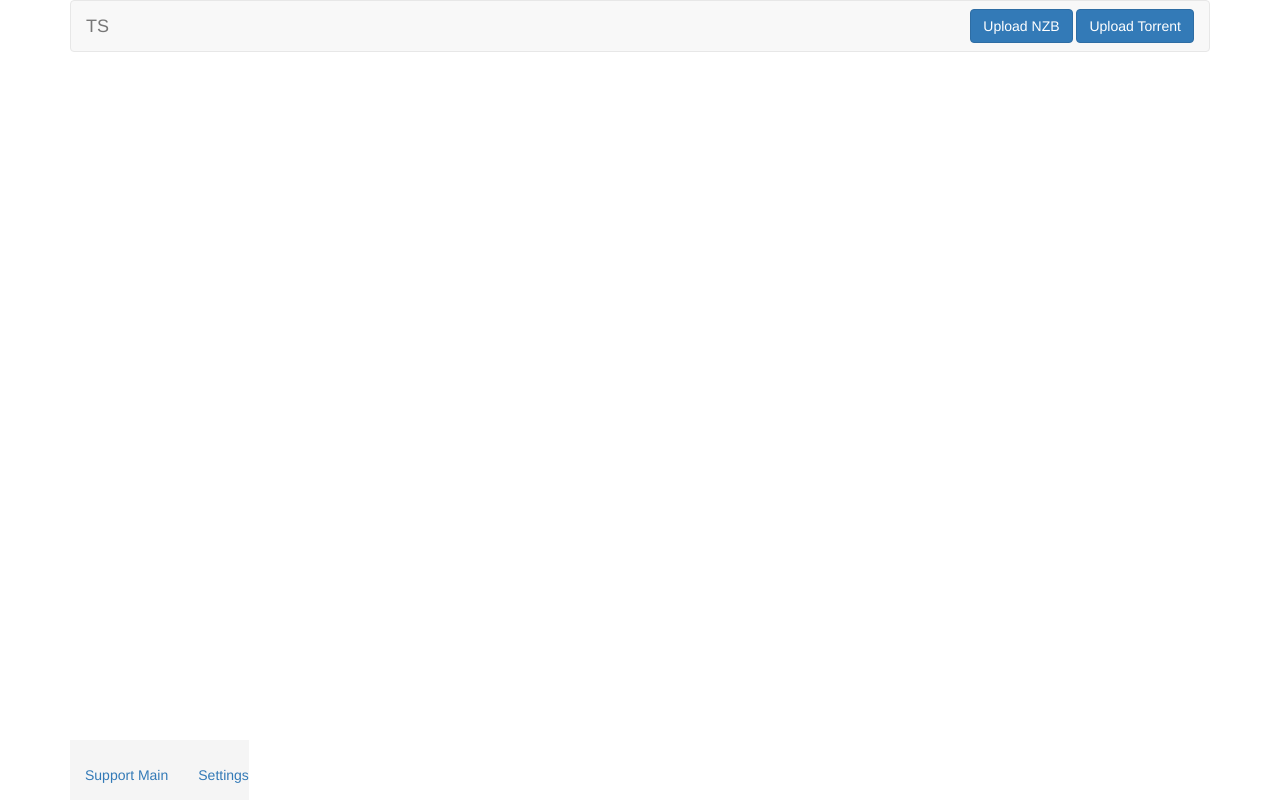
After one commit to weevis/transportstation, a Flask app: template templates/layout.html in a window 1280 px wide. The commit adds this page. Run offline with Flask 2, Linux system fonts and the light colour scheme; the template is opened without the code that fills it, so the values that code supplies are empty; some libraries are stand-ins or nearby versions.

Commit message:
Uploading of nzb files for processing

```diff
--- a/app.py
+++ b/app.py
@@ -2,32 +2,35 @@ import os
 import requests
 from flask import Flask, render_template, url_for, request
 from flask.ext.sqlalchemy import SQLAlchemy
+from werkzeug.utils import secure_filename
+from flask_wtf import Form
+
 from settings import settings_page
-from nzb import NZBParse
+from nzb import NZBParse, nzb_page, uploadNZBForm
 
 app = Flask(__name__)
 app.config.from_object(os.environ['APP_SETTINGS'])
 app.config['SQLALCHEMY_TRACK_MODIFICATIONS'] = False
 app.register_blueprint(settings_page)
+app.register_blueprint(nzb_page)
 db = SQLAlchemy(app)
 
 from models import History
 
 @app.route('/')
 def hello():
-    print settings_page.root_path
-    nzb_parse = NZBParse()
-    print 'Parse NZB From File\n'
-    nzb_parse.parseNZB(nzb_parse.readFromFile('static/theprojecthate.nzb'))
-    print 'End Parse NZB From File\n'
+#    nzb_parse = NZBParse()
+#    print 'Parse NZB From File\n'
+#    nzb_parse.parseNZB(nzb_parse.readFromFile('static/theprojecthate.nzb'))
+#    print 'End Parse NZB From File\n'
 
 #    print 'Parse NZB From URL\n'
 #    try:
 #	    nzb_parse.parseNZB(nzb_parse.readFromURL('http://localhost:5000/static/theprojecthate.nzb'))
 #    except InputError:
 #    	print 'Crap.'
-
-    return render_template('main_window/index.html')
+    form = uploadNZBForm()
+    return render_template('main_window/index.html', uploadNZBForm=form)
 
 if __name__ == '__main__':
     app.run()
--- a/config.py
+++ b/config.py
@@ -6,8 +6,11 @@ class Config(object):
     DEBUG = False
     TESTING = False
     CSRF_ENABLED = True
+    CSRF_SESSION_KEY = "scorpionkingblues"
     SECRET_KEY = 'mimblybimblypimblypoo'
     SQLALCHEMY_DATABASE_URI = os.environ['DATABASE_URL']
+    BASE_DIR = basedir
+    UPLOAD_FOLDER = basedir + '/static/uploads/'
 
 class ProductionConfig(Config):
     DEBUG = False
--- a/nzb/__init__.py
+++ b/nzb/__init__.py
@@ -1 +1,3 @@
 from nzb import NZBParse
+from views import nzb_page
+from forms import uploadNZBForm
--- /dev/null
+++ b/nzb/forms.py
@@ -0,0 +1,5 @@
+from flask_wtf import Form
+from flask_wtf.file import FileField, FileAllowed
+
+class uploadNZBForm(Form):
+	filename = FileField('nzb', validators=[FileAllowed('nzb', 'NZB Files Only!')])
--- a/nzb/nzb.py
+++ b/nzb/nzb.py
@@ -42,5 +42,8 @@ class NZBParse:
 				print 'Subject: {} Date: {} Poster: {} Groups: {}\n'.format(nzb_file.subject, nzb_file.date, nzb_file.poster, nzb_file.groups)
 				for segment in nzb_file.segments:
 					print 'Segment: {} Message ID: {} Size: {}\n'.format(segment.number, segment.message_id, segment.bytes)
+
+			return nzb_files
+
 		except URLError, TypeError:
 			print "Error!"
--- /dev/null
+++ b/templates/layout.html
@@ -0,0 +1,76 @@
+<!doctype html>
+<html>
+	<head>
+		{% block includes %}
+	        <meta name="viewport" content="width=device-width, initial-scale=1.0">
+	        <link href="//netdna.bootstrapcdn.com/bootstrap/3.3.6/css/bootstrap.min.css" rel="stylesheet" media="screen">
+	        <script src="//code.jquery.com/jquery-2.2.1.min.js"></script>
+	        <script src="//netdna.bootstrapcdn.com/bootstrap/3.3.6/js/bootstrap.min.js"></script>
+		<style>
+		html {
+		  position: relative;
+		  min-height: 100%;
+		}
+		body {
+		  /* Margin bottom by footer height */
+		  margin-bottom: 60px;
+		}
+		.footer {
+		 position: absolute;
+		 bottom: 0;
+		 /* Set the fixed height of the footer here */
+		  height: 60px;
+		  background-color: #f5f5f5;
+		}
+		@media (min-width: 768px) {
+		      #bs-navbar-collapse-1 {
+		      padding: 0 15px;
+		    }
+		}
+		</style>
+		{% endblock %}
+		<title>TransportStation - {% block title %}{% endblock %}</title>
+	</head>
+	<body>
+		<div class="container">
+		{% block nav %}
+            	<nav class="navbar navbar-default">
+	            <div class="container-fluid">
+		        <div class="navbar-header">
+		            <button type="button" class="navbar-toggle collapsed" data-toggle="collapse" data-target="#bs-navbar-collapse-1" aria-expanded="false">
+		                <span class="sr-only">Toggle navigation</span>
+		                <span class="icon-bar"></span>
+		                <span class="icon-bar"></span>
+		                <span class="icon-bar"></span>
+		            </button>
+		            <a class="navbar-brand" href="#">TS</a>
+		        </div>
+                        <div class="collapse navbar-collapse" id="bs-navbar-collapse-1">
+			    <ul class="nav navbar-nav navbar-right">
+			        <li class="btn btn-primary navbar-btn" data-toggle="modal" data-target="#uploadNZBModal">Upload NZB</li>
+			        <li>&nbsp;</li>
+			        <li class="btn btn-primary navbar-btn">Upload Torrent</li>
+			    </ul>
+			</div>
+		    </div>
+		</nav>
+		{% endblock %}
+		{% block content %}
+		{% endblock %}
+		{% block footer %}
+		<footer class="footer">
+		    <p class="text-muted">
+			<ul class="nav navbar-nav navbar-left">
+			    <li><a href="suck.it">Support Main</a></li>
+		        </ul>
+			<ul class="nav navbar-nav navbar-right">
+			    <li><a href="{{url_for('settings.admin_index')}}">Settings</a></li>
+			</ul>
+		    </p>
+	        </footer>
+		{% endblock %}
+		{% block hiddencontent %}
+		{% endblock %}
+		</div>
+	</body>
+</html>
```
Also changed, not shown: nzb/views.py (added, +33 -0 lines), templates/main_window/index.html (+30 -50 lines), settings/settings.py (line endings or trailing spaces), 8 other files.
